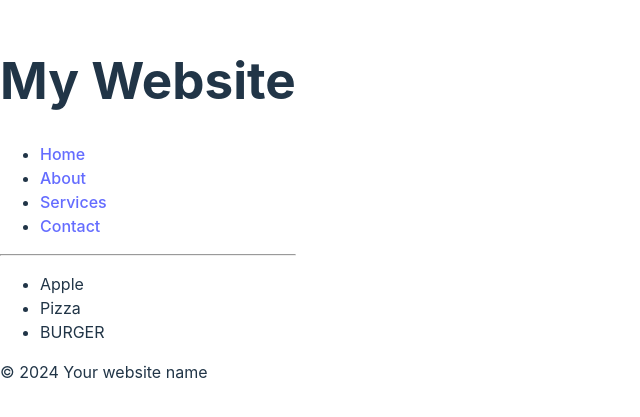
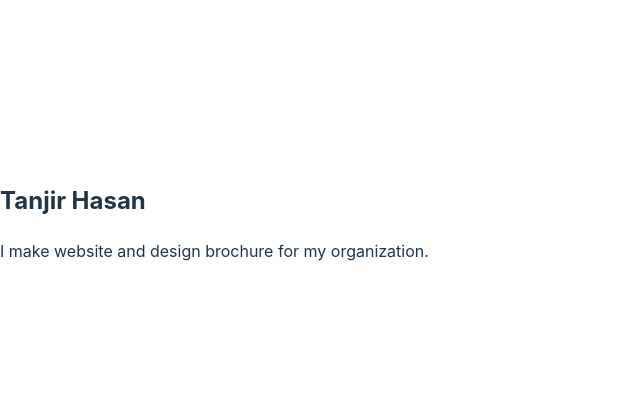
Before and after one commit to tanjirhc/my-react11, a React (Vite) app: page / in a window 1280 px wide. Shown: the part 191-608 px from the top of the page, without its empty margins (0-640 px from the left). Built offline with nearby package versions, Linux system fonts and the light colour scheme.

Commit message:
Card Component impoted

```diff
--- a/src/App.tsx
+++ b/src/App.tsx
@@ -1,16 +1,11 @@
-import Food from "./Food.tsx";
-import Footer from "./Footer.tsx";
-import Header from "./Header.tsx";
-
+import Card from "./Card.tsx";
 
 function App() {
   return (
     <>
-      <Header />
-      <Food />
-      <Footer />
+      <Card />
     </>
   );
 }
 
-export default App
+export default App;
--- /dev/null
+++ b/src/Card.tsx
@@ -0,0 +1,12 @@
+
+function Card() {
+  return(
+    <div className="card">
+      <img></img>
+      <h2>Tanjir Hasan</h2>
+      <p>I make website and design brochure for my organization.</p>
+    </div>
+  );
+}
+
+export default Card
```
